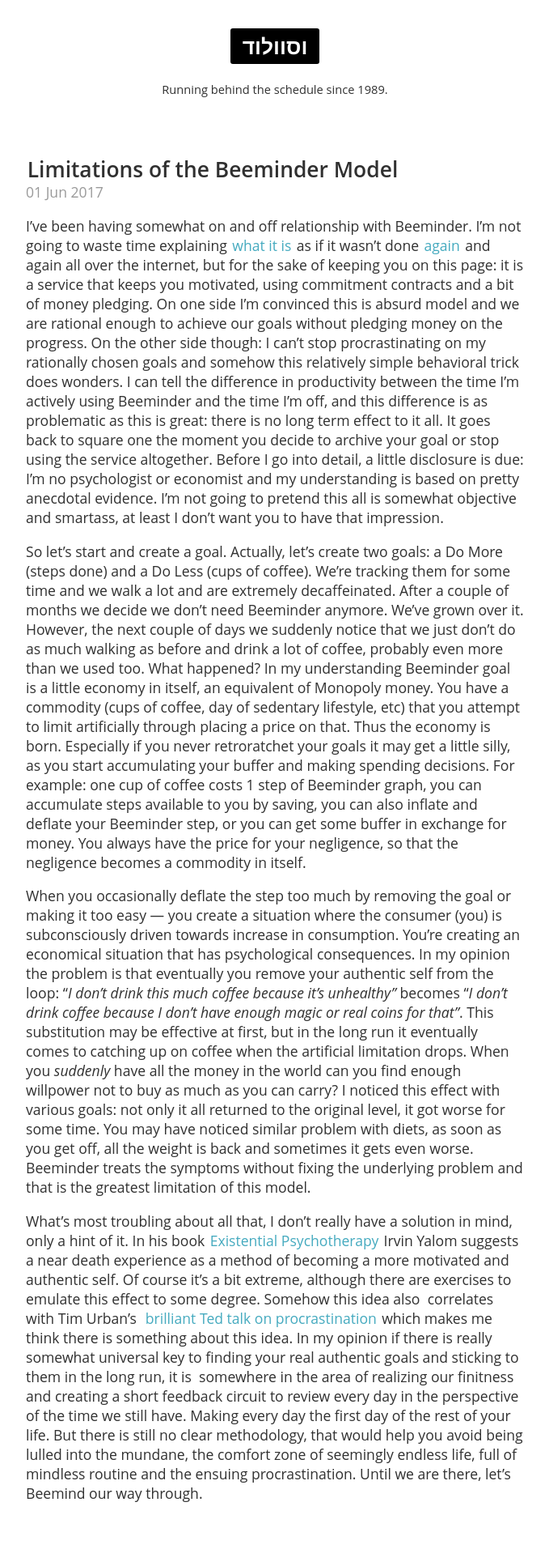
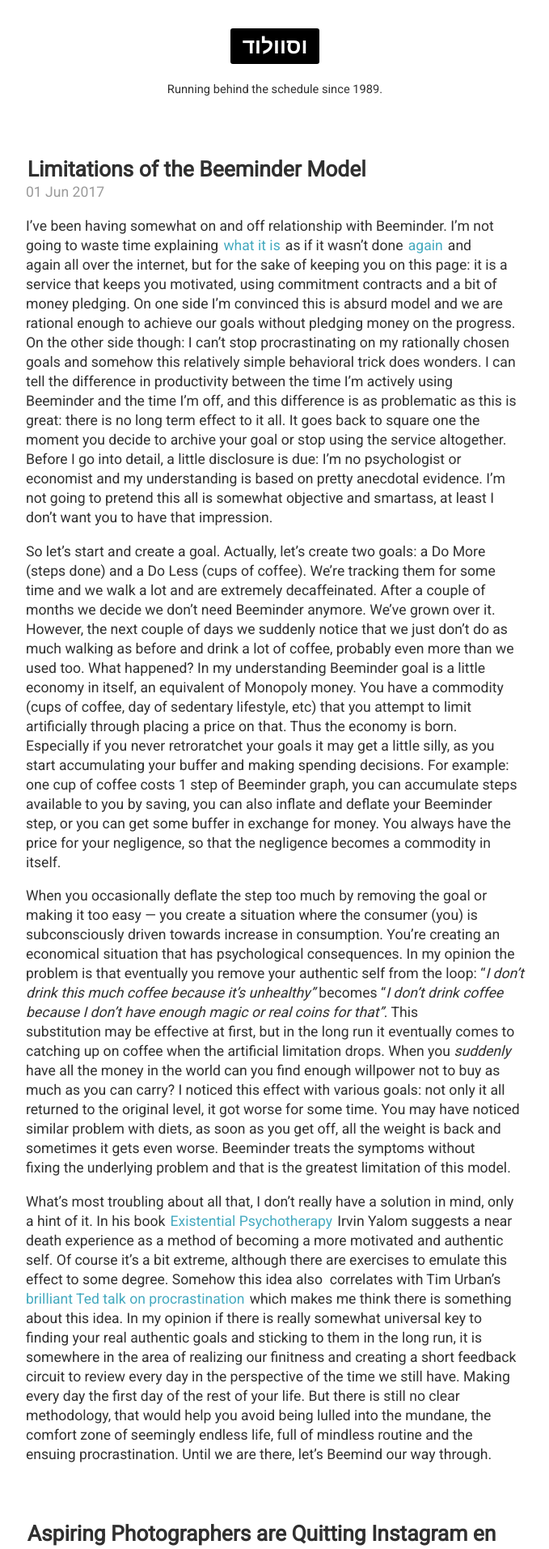
Before and after one commit to wswld/wswld.github.io, a Jekyll site: the page built from index.html, in a window 1280 px wide. Shown: the top 1913 px of the page at 81% size, without its empty margins (300-979 px from the left). Built offline with Jekyll 4.4.1, drawn with Linux system fonts in a browser that asks for light colours; the list of posts is cut into pages by our own code.

Commit message:
Changes default font to Roboto

```diff
--- a/_sass/_base.scss
+++ b/_sass/_base.scss
@@ -18,7 +18,8 @@
 }
 
 html {
-  font-family: "Open Sans", "Helvetica Neue", Helvetica, Arial, sans-serif;
+  font-family: "Roboto", Helvetica, Arial, "Lucida Grande", sans-serif;
+
   font-size: 16px;
   line-height: 24px;
   text-size-adjust: 100%;
```
